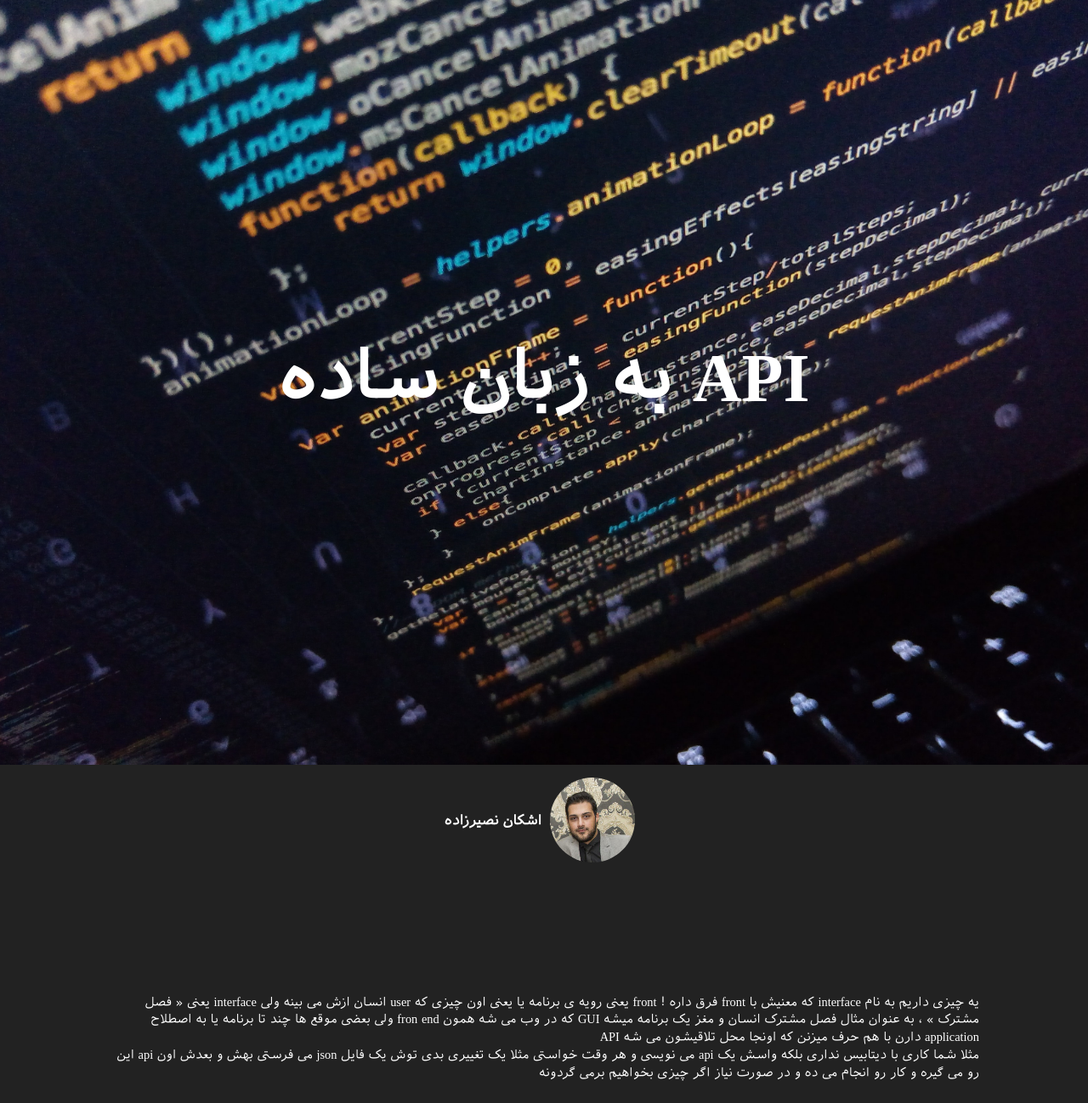
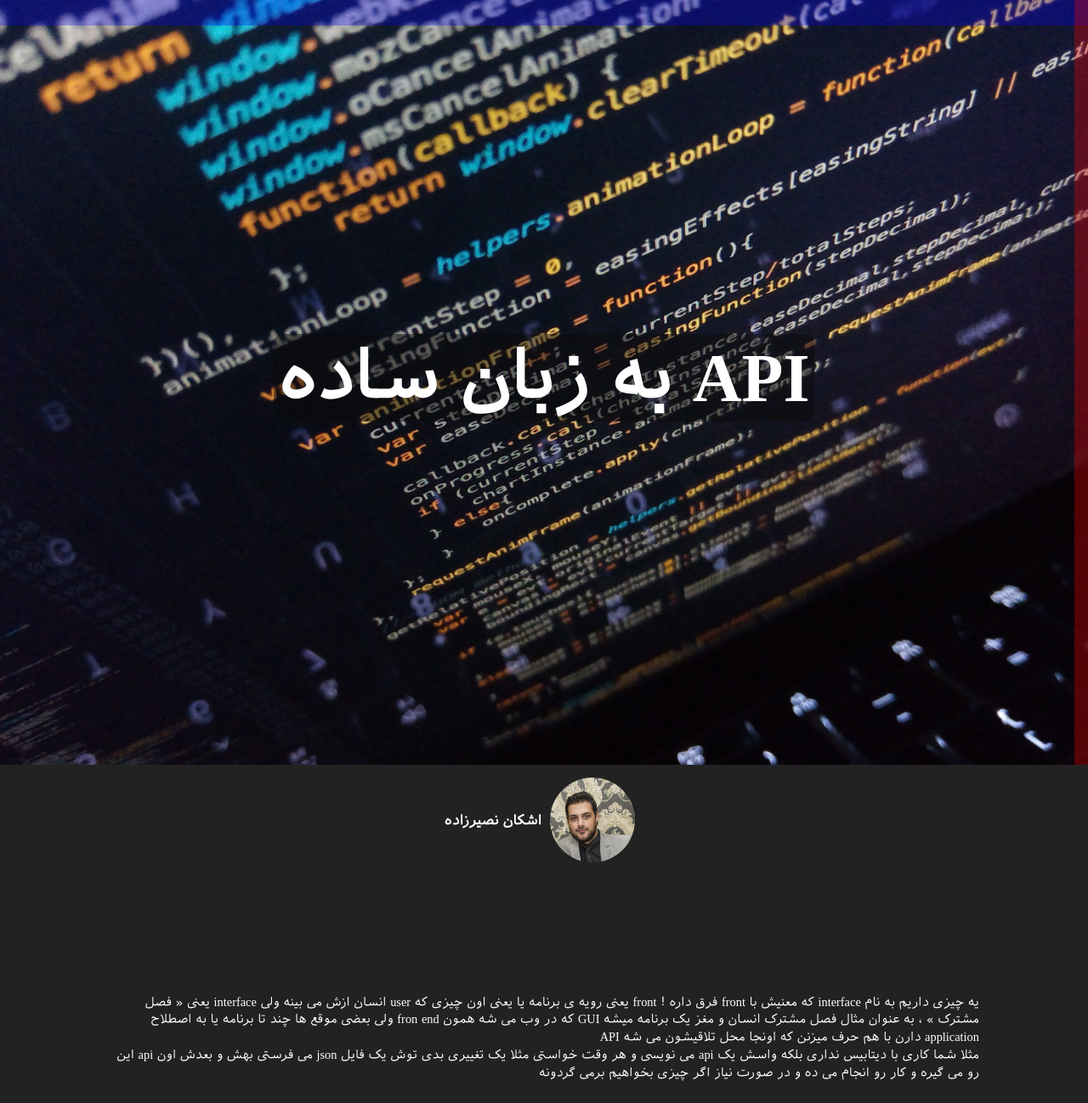
Before and after one commit to ashkancodecman01/ashkannasirzadeh, a Jekyll site: the page built from _posts/fordummies/2020-2-23-api.html, in a window 1280 px wide. Shown: the whole page at 85% size. Built offline with Jekyll 4.4.1, drawn with Linux system fonts in a browser that asks for light colours.

Commit message:
reader added

```diff
--- a/_layouts/post1.html
+++ b/_layouts/post1.html
@@ -11,6 +11,8 @@
     <title>{{ page.title }}</title>
 </head>
 <body>
+<div class="reader-c" id="reader-c"></div>
+<div class="reader-vertical-alias" id="reader-vertical-alias"></div>
 {% assign x = page.sjcm | split: '.' %}
 {% for i in x %}
     {% if i == 'data' %}
@@ -70,7 +72,7 @@
 {% for data-item in sjcm %}
     {% if data-item.type == "img" and data-item.group == "intro-img" %}
         <div class="full-width-c backed">
-            <div class="img-c" style="background-image: url({{ data-item.content }});">
+            <div class="img-c2" style="background-image: url({{ data-item.content }});">
             </div>
         </div>
     {% endif %}
@@ -80,7 +82,7 @@
     {% if data-item.type == "text" and data-item.group == "intro-head" %}
         <div class="full-width-c fronted">
             <div class="header-c">
-                <h1>{{data-item.content}}</h1>
+                <h1 style="background-color: rgba(10, 10, 10, 0.5);padding: 5px;border-radius: 10px">{{data-item.content}}</h1>
             </div>
         </div>
     {% endif %}
@@ -89,7 +91,7 @@
     {% if data-item.type == "bdi-text" and data-item.group == "intro-head" %}
         <div class="full-width-c fronted">
             <div class="header-c per">
-                <h1>{{data-item.content}}</h1>
+                <h1 style="background-color: rgba(10, 10, 10, 0.5);padding: 5px;border-radius: 10px">{{data-item.content}}</h1 style="background-color: red;">
             </div>
         </div>
     {% endif %}
--- a/assets/computer-science/css/computer-science.scss
+++ b/assets/computer-science/css/computer-science.scss
@@ -71,7 +71,7 @@ $v4: 0px solid transparent;
     padding-left: 0;
     padding-right: 0;
     padding-top: 0;
-    padding-bottom: $desktop-padding-ver;
+    padding-bottom: 0;
     @media screen and (max-width: $break-small) {
         padding-left: 0;
         padding-right: 0;
@@ -196,6 +196,16 @@ a {
 .perLineHeight {
     line-height: 1.3rem;
 }
+.img-c2 {
+    @include padding2;
+    overflow: hidden;
+    #{$b}: $v3;
+    background-size: cover;
+    background-position: center;
+    width: 100vw;
+    height: 100vh;
+    box-sizing: border-box;
+}
 .img-c {
     @include padding2;
     overflow: hidden;
@@ -203,7 +213,6 @@ a {
     background-size: cover;
     background-position: center;
     width: 100vw;
-    height: 100vh;
     box-sizing: border-box;
 }
 .img-c .img1 {
@@ -477,3 +486,18 @@ th, td {
     text-align: left;
     text-align: center;
 }
+.reader-c {
+    width: 100vw;
+    height: 30px;
+    background-color: rgba(blue, 0.3);
+    position: absolute;
+    z-index: 10;
+}
+.reader-vertical-alias {
+    width: 1em;
+    height: 100vh;
+    background-color: rgba(red, 0.3);
+    position: fixed;
+    z-index: 10;
+    right: 0;
+}
```
Also changed, not shown: other parts of _layouts/post1.html (+16 -0 lines), _data/computer-science/tuts/vmware/session-1.json (added, +1 -0 lines), _posts/computer-science/tuts/vmware/2020-2-27-session-1.html (added, +8 -0 lines), _posts/sitemap/2019-05-20-sitemap.html (+9 -0 lines), assets/computer-science/pics/vm1.jpg (added), assets/computer-science/vmware/1.png (added).
